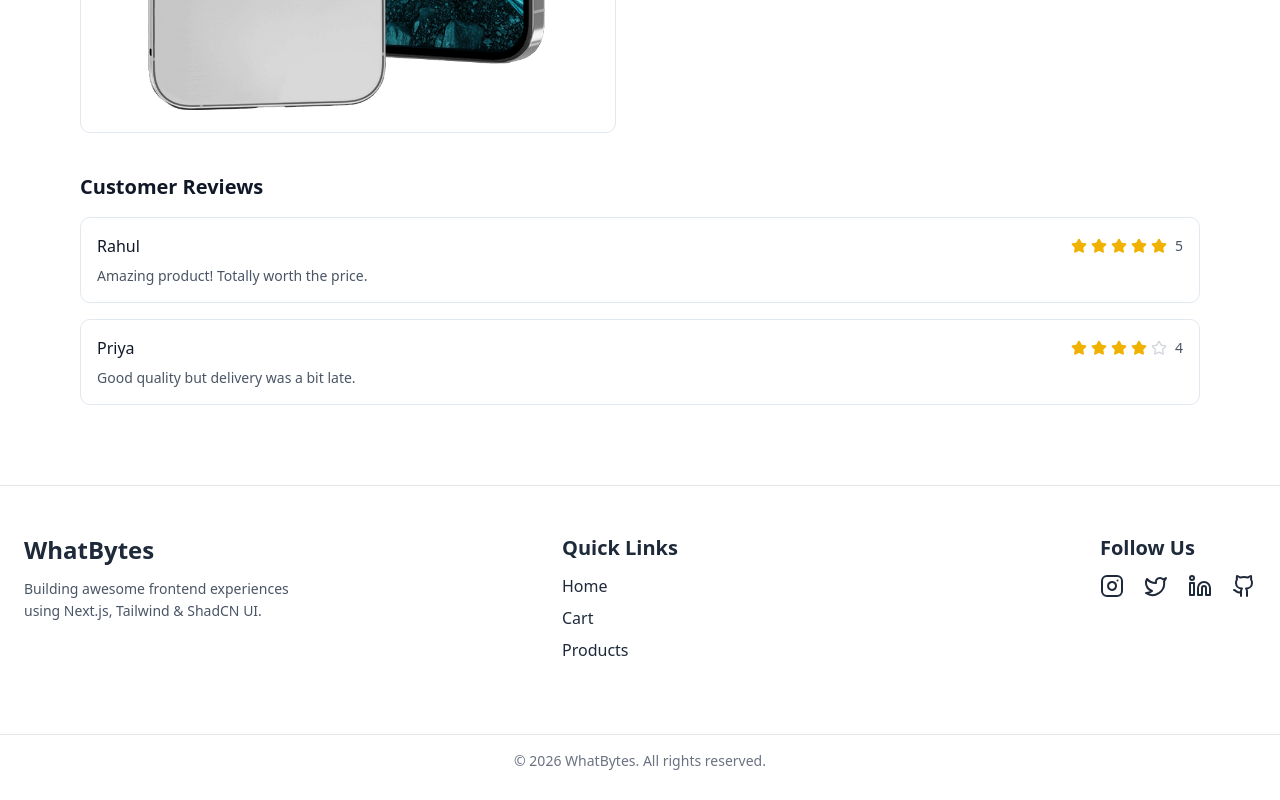
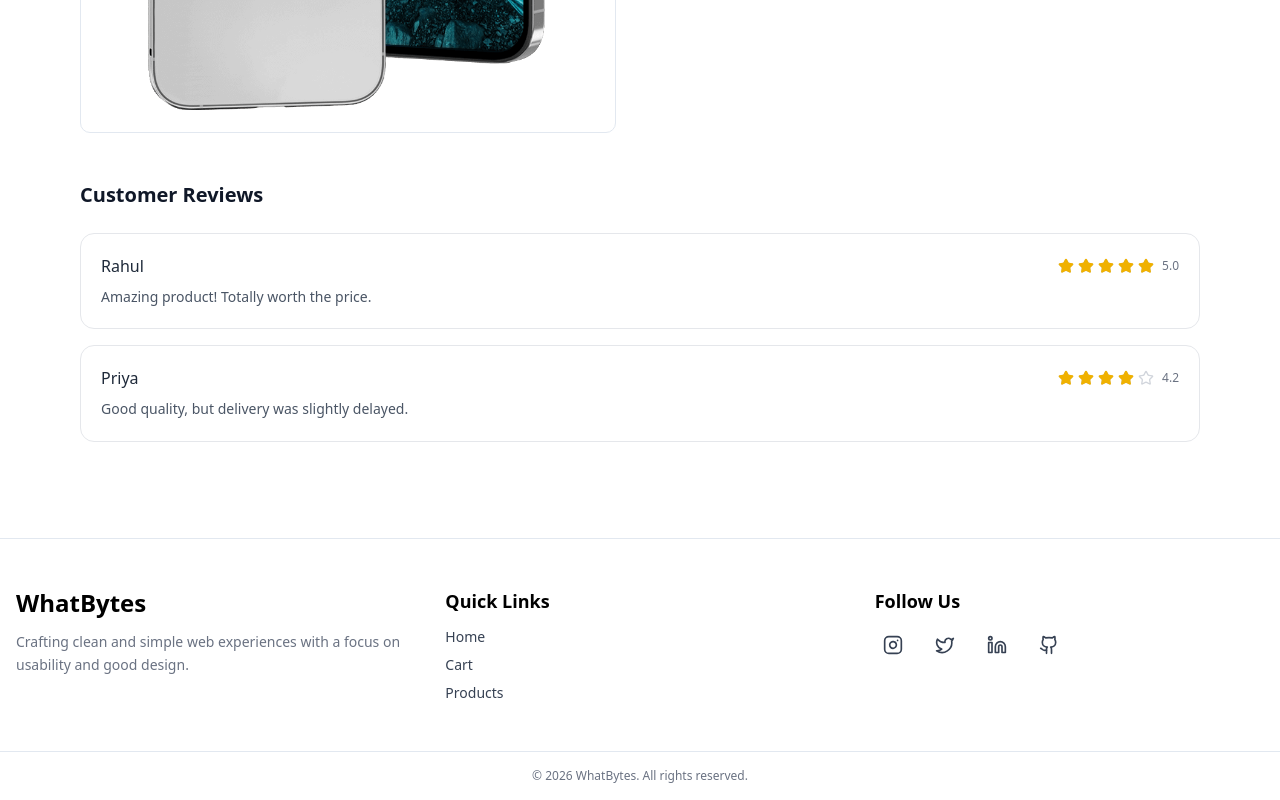
Before and after one commit to karusaini/whatbytes-frontend-v2, a Next.js app: page /product/1 in a window 1280 px wide. Shown: the part 568-1368 px from the top of the page. Built offline with nearby package versions, Linux system fonts and the light colour scheme.

Commit message:
improve reviews UI and add half-star rating support

```diff
--- a/src/components/common/StarRating.tsx
+++ b/src/components/common/StarRating.tsx
@@ -5,21 +5,36 @@ type StarRatingProps = {
 };
 
 export default function StarRating({ rating }: StarRatingProps) {
-  const fullStars = Math.floor(rating);
-
   return (
     <div className="flex items-center gap-1">
-      {[1, 2, 3, 4, 5].map((star) => (
-        <Star
-          key={star}
-          className={`w-4 h-4 ${
-            star <= fullStars
-              ? "fill-yellow-500 text-yellow-500"
-              : "text-gray-300"
-          }`}
-        />
-      ))}
-      <span className="text-sm text-gray-600 ml-1">{rating}</span>
+      {[1, 2, 3, 4, 5].map((star) => {
+        const isFull = rating >= star;
+        const isHalf = rating >= star - 0.5 && rating < star;
+
+        return (
+          <div key={star} className="relative">
+
+            {/* empty star */}
+            <Star className="w-4 h-4 text-gray-300" />
+
+            {/* full star */}
+            {isFull && (
+              <Star className="w-4 h-4 fill-yellow-500 text-yellow-500 absolute top-0 left-0" />
+            )}
+
+            {/* half star */}
+            {isHalf && (
+              <div className="absolute top-0 left-0 w-1/2 overflow-hidden">
+                <Star className="w-4 h-4 fill-yellow-500 text-yellow-500" />
+              </div>
+            )}
+          </div>
+        );
+      })}
+
+      <span className="text-xs text-gray-500 ml-1">
+        {rating.toFixed(1)}
+      </span>
     </div>
   );
 }
--- a/src/components/layout/Footer.tsx
+++ b/src/components/layout/Footer.tsx
@@ -1,85 +1,94 @@
 "use client";
 
+import Link from "next/link";
 import { Instagram, Twitter, Linkedin, Github } from "lucide-react";
 
 export default function Footer() {
   return (
-    <footer className="bg-white text-gray-800 mt-12 border-t border-gray-200">
-      <div className="max-w-7xl mx-auto px-6 py-12 flex flex-col md:flex-row justify-between gap-10">
-        <div className="flex-1 text-center md:text-left">
-          <h2 className="text-2xl font-bold mb-3">WhatBytes</h2>
-          <p className="text-sm text-gray-600 leading-relaxed">
-            Building awesome frontend experiences <br /> using Next.js, Tailwind
-            & ShadCN UI.
+    <footer className="bg-white text-gray-700 border-t mt-16">
+
+      <div className="max-w-7xl mx-auto px-4 py-12 grid gap-10 md:grid-cols-3">
+
+        {/* Brand */}
+        <div className="text-center md:text-left space-y-3">
+          <h2 className="text-2xl font-bold text-black">WhatBytes</h2>
+          <p className="text-sm leading-relaxed text-gray-500">
+            Crafting clean and simple web experiences with a focus on usability and good design.
           </p>
         </div>
 
-        <div className="flex-1 text-center md:text-left">
-          <h3 className="text-xl font-semibold mb-3">Quick Links</h3>
-          <ul className="space-y-2">
+        {/* Links */}
+        <div className="text-center md:text-left">
+          <h3 className="text-lg font-semibold text-black mb-3">
+            Quick Links
+          </h3>
+
+          <ul className="space-y-2 text-sm">
             <li>
-              <a
-                href="/"
-                className="hover:text-black transition-colors duration-200"
-              >
+              <Link href="/" className="hover:text-black transition">
                 Home
-              </a>
+              </Link>
             </li>
             <li>
-              <a
-                href="/cart"
-                className="hover:text-black transition-colors duration-200"
-              >
+              <Link href="/cart" className="hover:text-black transition">
                 Cart
-              </a>
+              </Link>
             </li>
             <li>
-              <a
-                href="/#products"
-                className="hover:text-black transition-colors duration-200"
-              >
+              <Link href="/#products" className="hover:text-black transition">
                 Products
-              </a>
+              </Link>
             </li>
           </ul>
         </div>
 
-        <div className="flex-0 text-center md:text-left">
-          <h3 className="text-xl font-semibold mb-3">Follow Us</h3>
-          <div className="flex justify-center md:justify-start gap-5">
+        {/* Social */}
+        <div className="text-center md:text-left">
+          <h3 className="text-lg font-semibold text-black mb-3">
+            Follow Us
+          </h3>
+
+          <div className="flex justify-center md:justify-start gap-4">
+
             <a
               href="#"
-              className="hover:text-black transition-colors duration-200"
+              className="p-2 rounded-full hover:bg-gray-100 transition"
             >
-              <Instagram size={24} />
+              <Instagram size={20} />
             </a>
+
             <a
               href="#"
-              className="hover:text-black transition-colors duration-200"
+              className="p-2 rounded-full hover:bg-gray-100 transition"
             >
-              <Twitter size={24} />
+              <Twitter size={20} />
             </a>
+
             <a
               href="#"
-              className="hover:text-black transition-colors duration-200"
+              className="p-2 rounded-full hover:bg-gray-100 transition"
             >
-              <Linkedin size={24} />
+              <Linkedin size={20} />
             </a>
+
             <a
               href="#"
-              className="hover:text-black transition-colors duration-200"
+              className="p-2 rounded-full hover:bg-gray-100 transition"
             >
-              <Github size={24} />
+              <Github size={20} />
             </a>
+
           </div>
         </div>
       </div>
 
-      <div className="border-t border-gray-200 mt-6"></div>
+      {/* Bottom */}
+      <div className="border-t">
+        <div className="max-w-7xl mx-auto px-4 py-4 text-center text-xs text-gray-500">
+          © {new Date().getFullYear()} WhatBytes. All rights reserved.
+        </div>
+      </div>
 
-      <div className="max-w-7xl mx-auto px-6 py-4 text-center text-sm text-gray-500">
-        &copy; {new Date().getFullYear()} WhatBytes. All rights reserved.
-      </div>
     </footer>
   );
 }
--- a/src/components/layout/SearchBar.tsx
+++ b/src/components/layout/SearchBar.tsx
@@ -41,7 +41,7 @@ export default function SearchBar() {
 
         {/* input */}
         <Input
-          placeholder="Search products..."
+          placeholder="Search..."
           value={query}
           onChange={(e) => setQuery(e.target.value)}
           className="pl-10 pr-4 h-10 rounded-full border-gray-300 focus:border-black focus:ring-1 focus:ring-black transition"
--- a/src/components/product/Reviews.tsx
+++ b/src/components/product/Reviews.tsx
@@ -8,26 +8,44 @@ const reviews = [
   },
   {
     name: "Priya",
-    rating: 4,
-    comment: "Good quality but delivery was a bit late.",
+    rating: 4.2,
+    comment: "Good quality, but delivery was slightly delayed.",
   },
 ];
 
 export default function Reviews() {
   return (
-    <div className="mt-10">
-      <h2 className="text-xl font-semibold mb-4">Customer Reviews</h2>
+    <div className="mt-12">
+
+      <h2 className="text-xl font-semibold mb-6">
+        Customer Reviews
+      </h2>
 
       <div className="space-y-4">
+
         {reviews.map((review, index) => (
-          <div key={index} className="border rounded-lg p-4 bg-white">
+          <div
+            key={index}
+            className="border border-gray-200 rounded-xl p-5 bg-white hover:shadow-sm transition"
+          >
+
+            {/* top */}
             <div className="flex items-center justify-between mb-2">
-              <p className="font-medium">{review.name}</p>
+              <p className="font-medium text-gray-800">
+                {review.name}
+              </p>
+
               <StarRating rating={review.rating} />
             </div>
-            <p className="text-gray-600 text-sm">{review.comment}</p>
+
+            {/* comment */}
+            <p className="text-gray-600 text-sm leading-relaxed">
+              {review.comment}
+            </p>
+
           </div>
         ))}
+
       </div>
     </div>
   );
```
